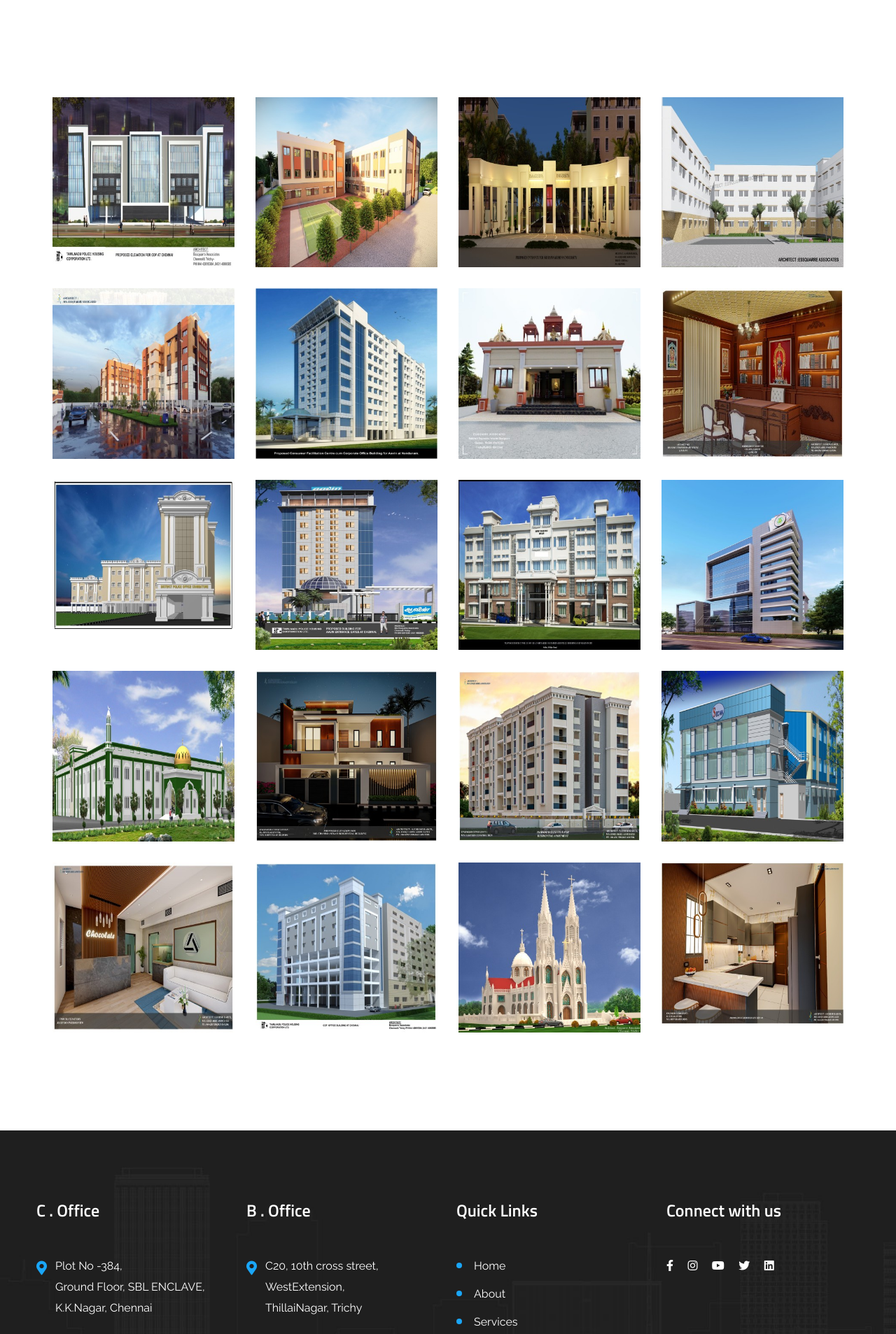
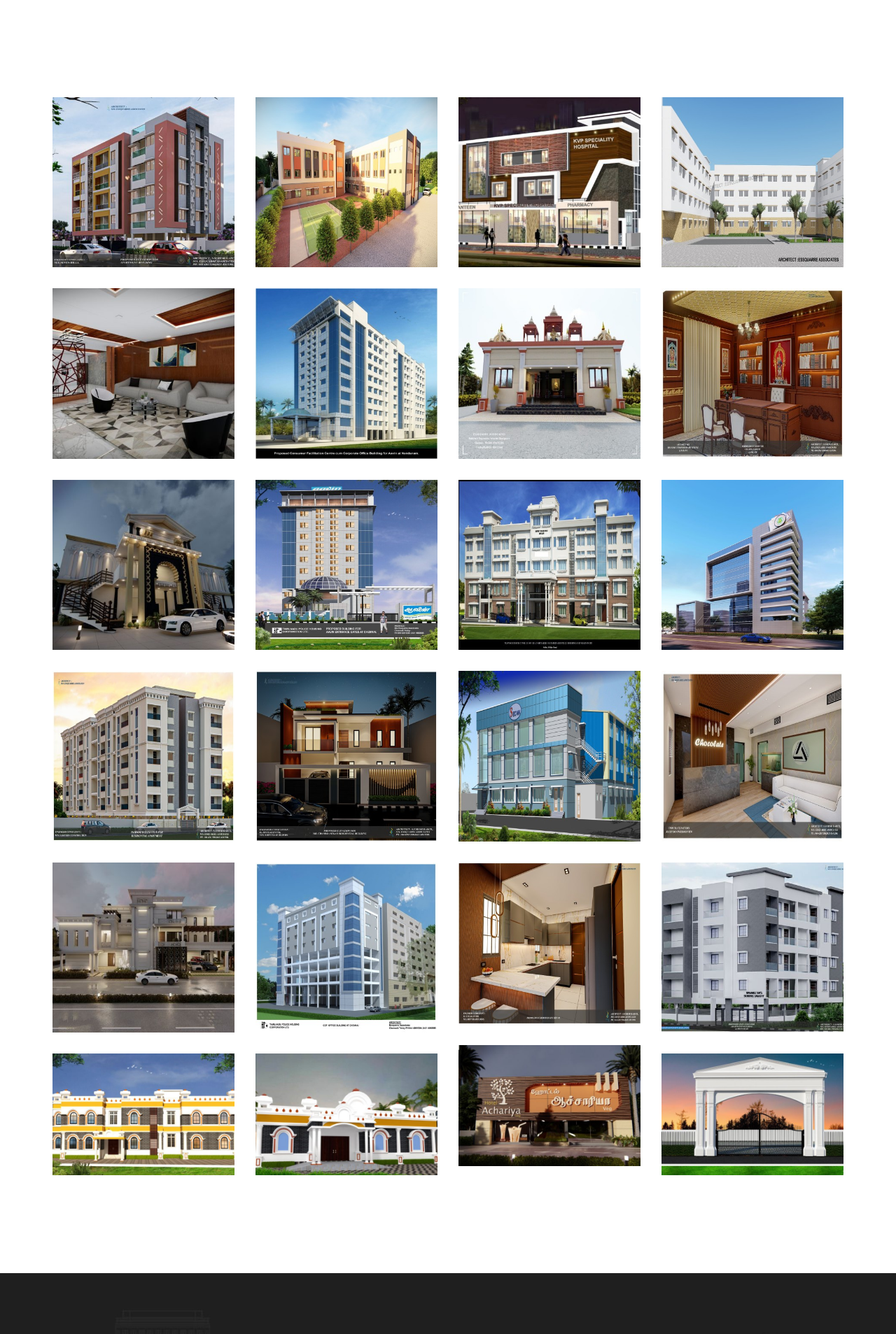
Before and after one commit to raja-murugan/essquarre_group_website, a PHP site: page /work.php in a window 1280 px wide. Shown: the part 428-2335 px from the top of the page at 70% size. Run offline with PHP 8.4, Linux system fonts and the light colour scheme.

Commit message:
Changes in work pages

```diff
--- a/work.php
+++ b/work.php
@@ -192,18 +192,6 @@
 					</div>
 				</div>
 
-				<div class="grid-item grid-size-25 interiors design" data-category="interiors design">
-					<div class="arck-project-item position-relative two">
-						<div class="inner-img">
-							<img src="assets/img/picture/20.jpg" alt="">
-						</div>
-						<div class="inner-text">
-							<div class="project-title-desc headline pera-content">
-							</div>
-						</div>
-					</div>
-				</div>
-
 				<div class="grid-item grid-size-25 building" data-category="building">
 					<div class="arck-project-item position-relative two">
 						<div class="inner-img">
@@ -264,6 +252,66 @@
 					</div>
 				</div>
 
+				<div class="grid-item grid-size-25 interiors design" data-category="interiors design">
+					<div class="arck-project-item position-relative two">
+						<div class="inner-img">
+							<img src="assets/img/picture/20.jpg" alt="">
+						</div>
+						<div class="inner-text">
+							<div class="project-title-desc headline pera-content">
+							</div>
+						</div>
+					</div>
+				</div>
+
+				<div class="grid-item grid-size-25 interiors design" data-category="interiors design">
+					<div class="arck-project-item position-relative two">
+						<div class="inner-img">
+							<img src="assets/img/picture/21.jpg" alt="">
+						</div>
+						<div class="inner-text">
+							<div class="project-title-desc headline pera-content">
+							</div>
+						</div>
+					</div>
+				</div>
+
+				<div class="grid-item grid-size-25 interiors design" data-category="interiors design">
+					<div class="arck-project-item position-relative two">
+						<div class="inner-img">
+							<img src="assets/img/picture/22.jpg" alt="">
+						</div>
+						<div class="inner-text">
+							<div class="project-title-desc headline pera-content">
+							</div>
+						</div>
+					</div>
+				</div>
+
+				<div class="grid-item grid-size-25 interiors design" data-category="interiors design">
+					<div class="arck-project-item position-relative two">
+						<div class="inner-img">
+							<img src="assets/img/picture/23.jpg" alt="">
+						</div>
+						<div class="inner-text">
+							<div class="project-title-desc headline pera-content">
+							</div>
+						</div>
+					</div>
+				</div>
+
+				<div class="grid-item grid-size-25 interiors design" data-category="interiors design">
+					<div class="arck-project-item position-relative two">
+						<div class="inner-img">
+							<img src="assets/img/picture/24.jpg" alt="">
+						</div>
+						<div class="inner-text">
+							<div class="project-title-desc headline pera-content">
+							</div>
+						</div>
+					</div>
+				</div>
+
 			</div>
 		</div>
 	</section>
```
Also changed, not shown: assets/img/picture/1.jpg, assets/img/picture/13.jpg, assets/img/picture/15.jpg, assets/img/picture/18.jpg, assets/img/picture/20.jpg, assets/img/picture/21.jpg (added), assets/img/picture/22.jpg (added), assets/img/picture/23.jpg (added), assets/img/picture/24.jpg (added), assets/img/picture/3.jpg, assets/img/picture/5.jpg, assets/img/picture/9.jpg.
